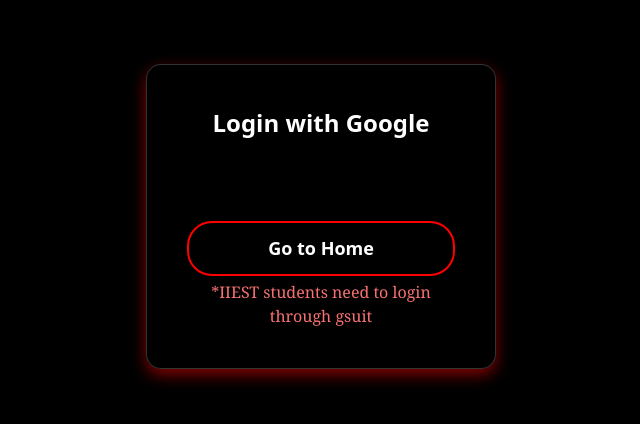
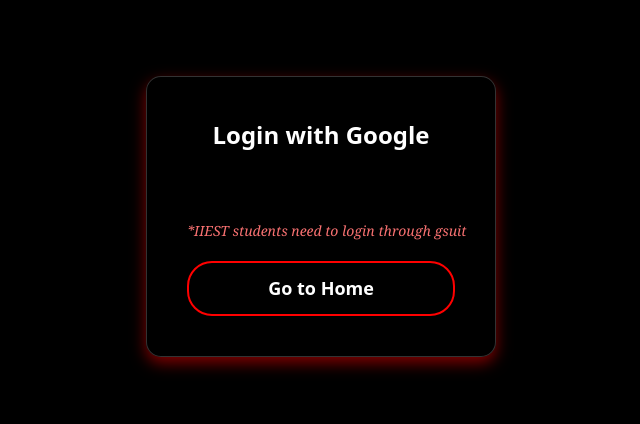
Before and after one commit to ShrutikSingh/Revelation_FE, a React (Vite) app: page /login in a window 1280 px wide. Shown: the part 184-608 px from the top of the page, without its empty margins (319-959 px from the left). Built offline with nearby package versions, Linux system fonts and the light colour scheme; a web font is replaced by a local one.

Commit message:
added info in login page

```diff
--- a/src/components/Login/Login.jsx
+++ b/src/components/Login/Login.jsx
@@ -33,8 +33,9 @@
         onError={() => console.error("Login Failed")}
         useOneTap={false}
       />
+       <p className="text-red-400 font-serif text-sm italic pt-2 whitespace-nowrap ">*IIEST students need to login through gsuit</p>
       <button className="login-button" onClick={() => navigate("/")}>Go to Home</button>
-      <p className="text-red-400 font-serif pt-1">*IIEST students need to login through gsuit</p>
+
     </div>
   </div>
   );
```
